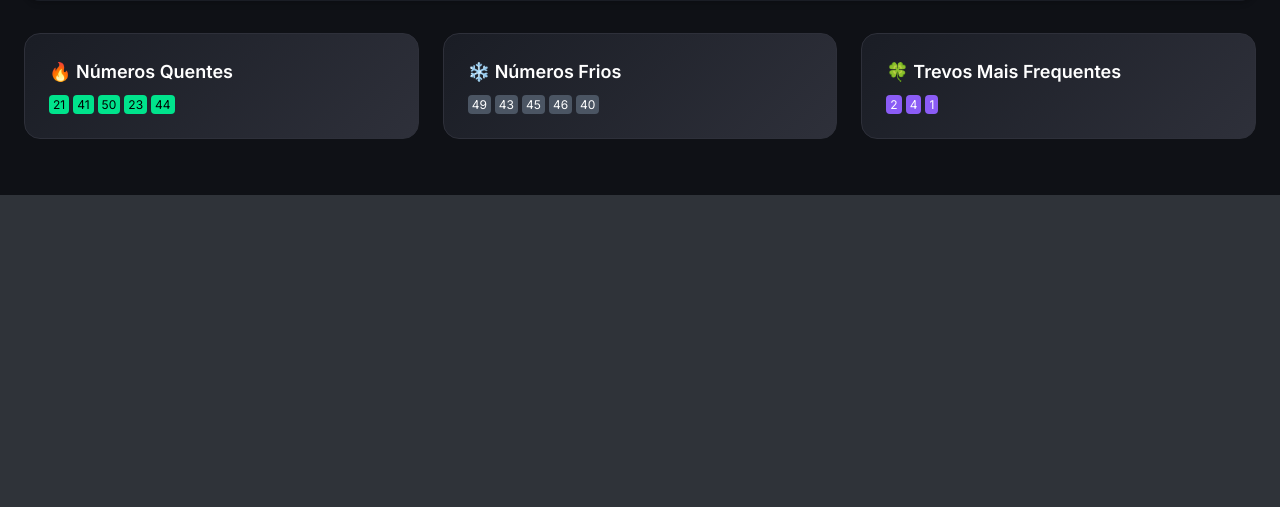
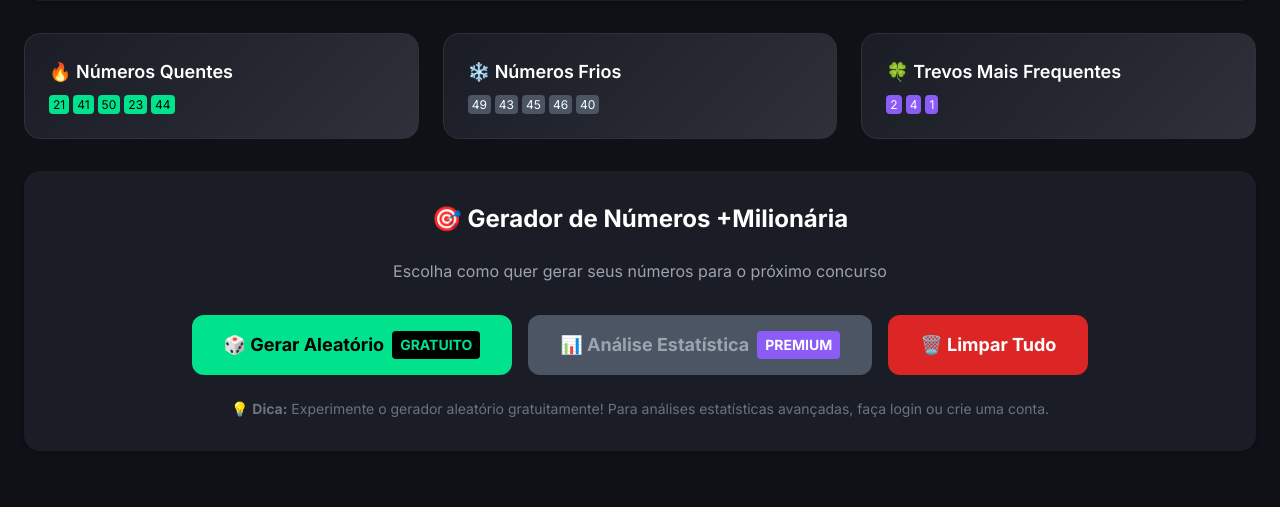
Before and after one commit to dacostaEF/loterias-inteligentes, a Flask app: page / in a window 1280 px wide. Shown: the part 833-1340 px from the top of the page. Before the commit the page ends 1028 px from the top, so only its background shows below. Run offline with Flask 3, Linux system fonts and the light colour scheme; some libraries are stand-ins or nearby versions.

Commit message:
incluindo opção de escolha gratis randomica de jogo

```diff
--- a/app.py
+++ b/app.py
@@ -127,6 +127,36 @@
 
 
 # --- Rota para manifestação de interesse em bolões (sem persistência para este exemplo) ---
+@app.route('/api/gerar-numeros-aleatorios', methods=['GET'])
+def gerar_numeros_aleatorios():
+    """Gera números aleatórios para +Milionária (6 números + 2 trevos)."""
+    try:
+        import random
+
+        # Gerar 6 números únicos entre 1 e 50
+        numeros = sorted(random.sample(range(1, 51), 6))
+
+        # Gerar 2 trevos únicos entre 1 e 6
+        trevo1 = random.randint(1, 6)
+        trevo2 = random.randint(1, 6)
+        while trevo2 == trevo1:  # Garantir que sejam diferentes
+            trevo2 = random.randint(1, 6)
+
+        return jsonify({
+            "success": True,
+            "numeros": numeros,
+            "trevo1": trevo1,
+            "trevo2": trevo2,
+            "mensagem": "Números gerados com sucesso!"
+        })
+
+    except Exception as e:
+        logger.error(f"Erro ao gerar números aleatórios: {e}")
+        return jsonify({
+            "success": False,
+            "error": "Erro interno do servidor"
+        }), 500
+
 @app.route('/api/bolao_interesse', methods=['POST'])
 def bolao_interesse():
     data = request.json
--- a/templates/dashboard_milionaria.html
+++ b/templates/dashboard_milionaria.html
@@ -112,6 +112,38 @@
       <div class="text-sm text-gray-300" id="trevos-frequentes">
         Carregando...
       </div>
+    </div>
+  </section>
+
+  <!-- Seção de Botões Comerciais -->
+  <section class="bg-[#1A1D25] p-8 rounded-2xl shadow-md mb-8">
+    <h2 class="text-2xl font-bold text-center mb-6">🎯 Gerador de Números +Milionária</h2>
+    <p class="text-gray-400 text-center mb-8">Escolha como quer gerar seus números para o próximo concurso</p>
+
+    <div class="flex flex-col md:flex-row gap-4 justify-center items-center">
+      <!-- Botão 1: Geração Aleatória (GRATUITO) -->
+      <button class="bg-[#00E38C] text-black font-bold px-8 py-4 rounded-xl hover:opacity-80 transition-all text-lg flex items-center gap-2" onclick="gerarNumerosAleatorios()">
+        🎲 Gerar Aleatório
+        <span class="bg-black text-[#00E38C] px-2 py-1 rounded text-sm">GRATUITO</span>
+      </button>
+
+      <!-- Botão 2: Análise Estatística (PAGO) -->
+      <button class="bg-gray-600 text-gray-400 font-bold px-8 py-4 rounded-xl cursor-not-allowed text-lg flex items-center gap-2" disabled>
+        📊 Análise Estatística
+        <span class="bg-[#8B5CF6] text-white px-2 py-1 rounded text-sm">PREMIUM</span>
+      </button>
+
+      <!-- Botão 3: Limpar Seleção -->
+      <button class="bg-red-600 text-white font-bold px-8 py-4 rounded-xl hover:opacity-80 transition-all text-lg" onclick="limparSelecao()">
+        🗑️ Limpar Tudo
+      </button>
+    </div>
+
+    <div class="mt-6 text-center">
+      <p class="text-sm text-gray-500">
+        💡 <strong>Dica:</strong> Experimente o gerador aleatório gratuitamente!
+        Para análises estatísticas avançadas, faça login ou crie uma conta.
+      </p>
     </div>
   </section>
 
@@ -583,6 +615,115 @@
     function criarGraficoClusters() {
       console.log('Criando gráfico de clusters...');
     }
+
+    // Função para gerar números aleatórios (GRATUITO)
+    async function gerarNumerosAleatorios() {
+      // Capturar o botão no início da função
+      const botao = event.target;
+      const textoOriginal = botao.innerHTML;
+
+      try {
+        // Mostrar loading
+        botao.innerHTML = '🎲 Gerando...';
+        botao.disabled = true;
+
+        // Chamar API para gerar números aleatórios
+        const response = await fetch('/api/gerar-numeros-aleatorios');
+        const dados = await response.json();
+
+        if (dados.success) {
+          // Limpar seleções anteriores (sem mostrar mensagem)
+          limparSelecaoSilenciosa();
+
+          // Selecionar números aleatórios
+          dados.numeros.forEach(numero => {
+            const elementos = document.querySelectorAll('#numeros-container .numero');
+            const elemento = Array.from(elementos).find(el => el.textContent.trim() === numero.toString().padStart(2, '0'));
+            if (elemento) {
+              selecionarNumero(numero, elemento);
+            }
+          });
+
+          // Selecionar trevo 1
+          const trevo1Elementos = document.querySelectorAll('#trevo1-container .trevo');
+          const trevo1Elemento = Array.from(trevo1Elementos).find(el => el.textContent.trim() === dados.trevo1.toString());
+          if (trevo1Elemento) {
+            selecionarTrevo1(dados.trevo1, trevo1Elemento);
+          }
+
+          // Selecionar trevo 2
+          const trevo2Elementos = document.querySelectorAll('#trevo2-container .trevo');
+          const trevo2Elemento = Array.from(trevo2Elementos).find(el => el.textContent.trim() === dados.trevo2.toString());
+          if (trevo2Elemento) {
+            selecionarTrevo2(dados.trevo2, trevo2Elemento);
+          }
+
+          // Mostrar sucesso
+          mostrarMensagem('✅ Números gerados com sucesso!', 'success');
+        } else {
+          throw new Error(dados.error || 'Erro ao gerar números');
+        }
+      } catch (error) {
+        console.error('Erro:', error);
+        mostrarMensagem('❌ Erro ao gerar números. Tente novamente.', 'error');
+      } finally {
+        // Restaurar botão usando a referência capturada
+        botao.innerHTML = '🎲 Gerar Aleatório <span class="bg-black text-[#00E38C] px-2 py-1 rounded text-sm">GRATUITO</span>';
+        botao.disabled = false;
+      }
+    }
+
+    // Função para limpar todas as seleções (silenciosa - sem mensagem)
+    function limparSelecaoSilenciosa() {
+      // Limpar números selecionados
+      numerosSelecionados = [];
+      document.querySelectorAll('#numeros-container .numero').forEach(el => {
+        el.classList.remove('selecionado');
+      });
+
+      // Limpar trevo 1
+      trevo1Selecionado = null;
+      document.querySelectorAll('#trevo1-container .trevo').forEach(el => {
+        el.classList.remove('selecionado');
+      });
+
+      // Limpar trevo 2
+      trevo2Selecionado = null;
+      document.querySelectorAll('#trevo2-container .trevo').forEach(el => {
+        el.classList.remove('selecionado');
+      });
+
+      // Atualizar displays
+      atualizarNumerosSelecionados();
+      atualizarTrevo1Selecionado();
+      atualizarTrevo2Selecionado();
+    }
+
+    // Função para limpar todas as seleções (com mensagem)
+    function limparSelecao() {
+      limparSelecaoSilenciosa();
+      mostrarMensagem('🗑️ Seleção limpa com sucesso!', 'info');
+    }
+
+    // Função para mostrar mensagens
+    function mostrarMensagem(texto, tipo) {
+      // Criar elemento de mensagem
+      const mensagem = document.createElement('div');
+      mensagem.className = `fixed top-4 right-4 p-4 rounded-xl text-white font-semibold z-50 transition-all duration-300 ${
+        tipo === 'success' ? 'bg-green-600' :
+        tipo === 'error' ? 'bg-red-600' :
+        'bg-blue-600'
+      }`;
+      mensagem.textContent = texto;
+
+      // Adicionar ao DOM
+      document.body.appendChild(mensagem);
+
+      // Remover após 3 segundos
+      setTimeout(() => {
+        mensagem.remove();
+      }, 3000);
+    }
   </script>
   <script src="{{ url_for('static', filename='js/graficos.js') }}"></script>
 </body>
```
